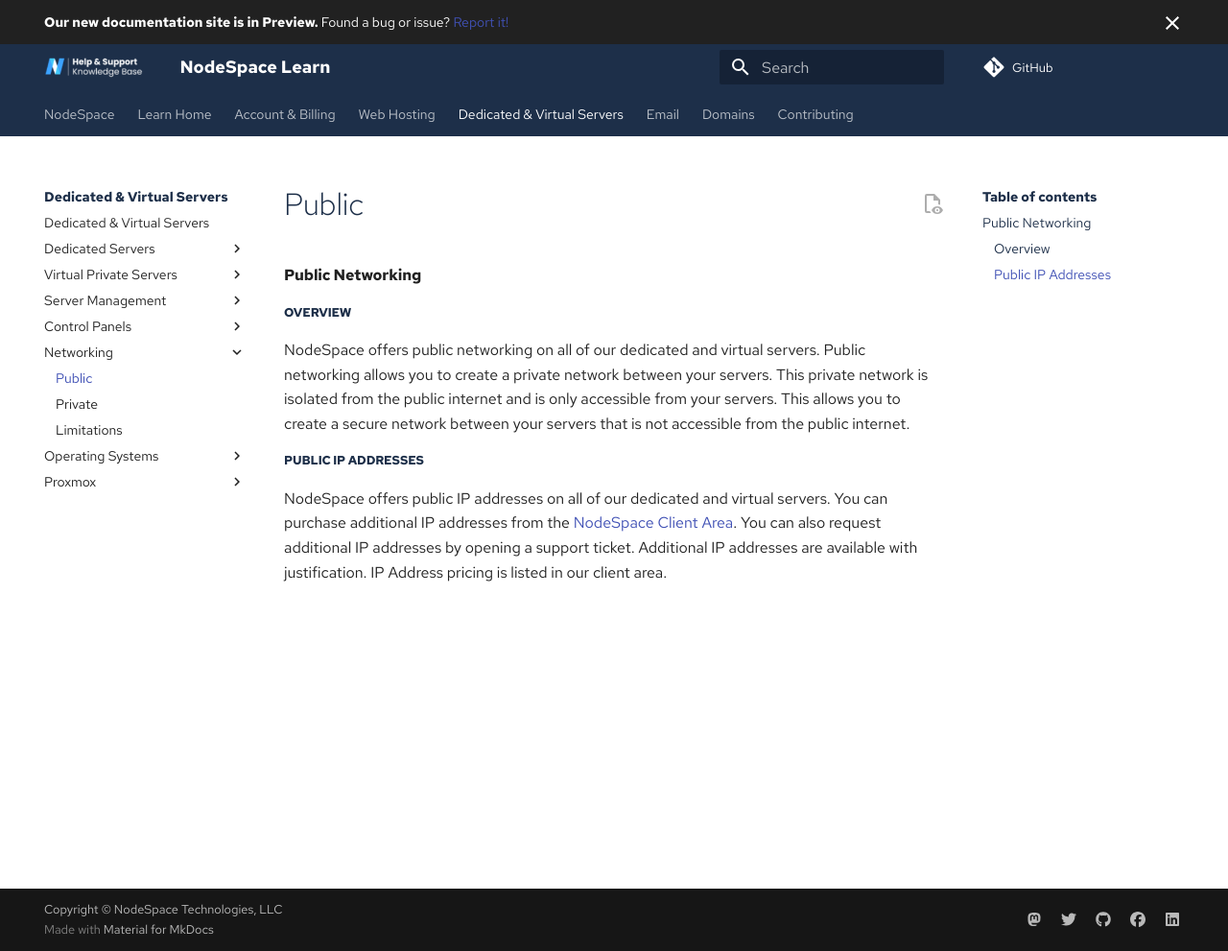
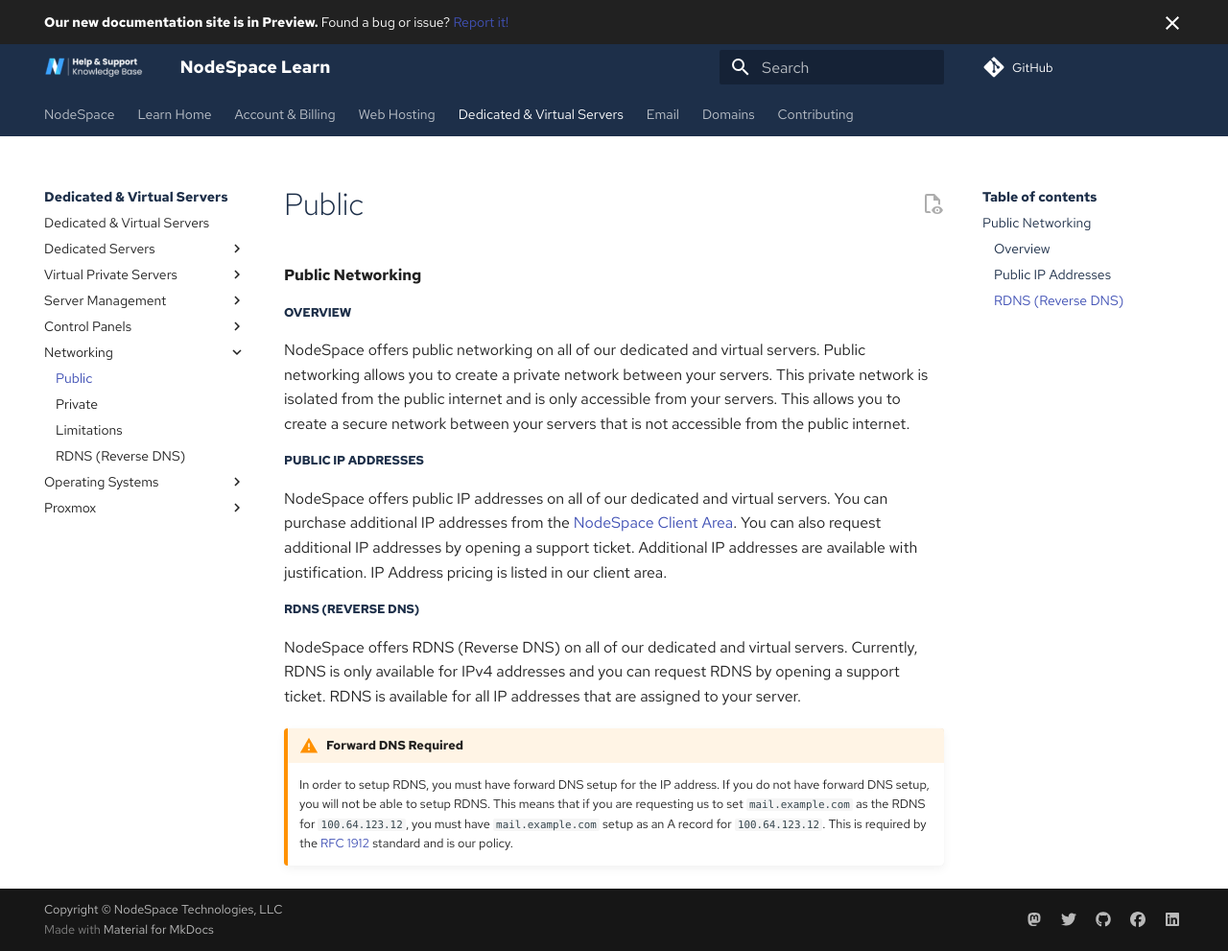
Before and after one commit to nodespacehosting/nodespace-learn, an MkDocs documentation site: the page built from docs/servers/networking/public.md, in a window 1280 px wide and 991 px high. Shown: the whole window at 96% size. Built offline with MkDocs 1.6.1 and Material for MkDocs 9.7.7, drawn with Linux system fonts in a browser that asks for light colours; some web fonts are replaced; comment, search, counter and statistics services are not loaded.

Commit message:
Added RDNS Docs

```diff
--- a/docs/servers/networking/public.md
+++ b/docs/servers/networking/public.md
@@ -7,3 +7,10 @@
 ## Public IP Addresses
 
 NodeSpace offers public IP addresses on all of our dedicated and virtual servers. You can purchase additional IP addresses from the [NodeSpace Client Area](https://my.nodespace.net/cart.php?gid=addons). You can also request additional IP addresses by opening a support ticket. Additional IP addresses are available with justification. IP Address pricing is listed in our client area.
+
+## RDNS (Reverse DNS)
+
+NodeSpace offers RDNS (Reverse DNS) on all of our dedicated and virtual servers. Currently, RDNS is only available for IPv4 addresses and you can request RDNS by opening a support ticket. RDNS is available for all IP addresses that are assigned to your server.
+
+!!! warning "Forward DNS Required"
+    In order to setup RDNS, you must have forward DNS setup for the IP address. If you do not have forward DNS setup, you will not be able to setup RDNS. This means that if you are requesting us to set `mail.example.com` as the RDNS for `100.64.123.12`, you must have `mail.example.com` setup as an A record for `100.64.123.12`. This is required by the [RFC 1912](https://tools.ietf.org/html/rfc1912) standard and is our policy.
--- a/mkdocs.yml
+++ b/mkdocs.yml
@@ -185,6 +185,7 @@
       - servers/networking/public.md
       - servers/networking/private.md
       - servers/networking/limitations.md
+      - RDNS (Reverse DNS): servers/networking/public.html#rdns-reverse-dns
     # --- END DEDICATED & VIRTUAL SERVERS: Networking ---
     # --- BEGIN DEDICATED & VIRTUAL SERVERS: Operating Systems ---
     - Operating Systems:
```
Also changed, not shown: 1 other file.
